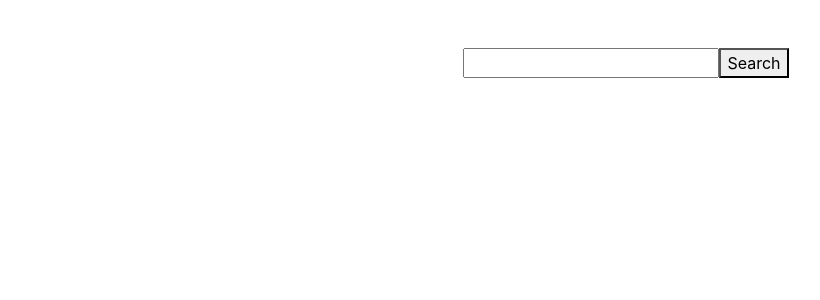
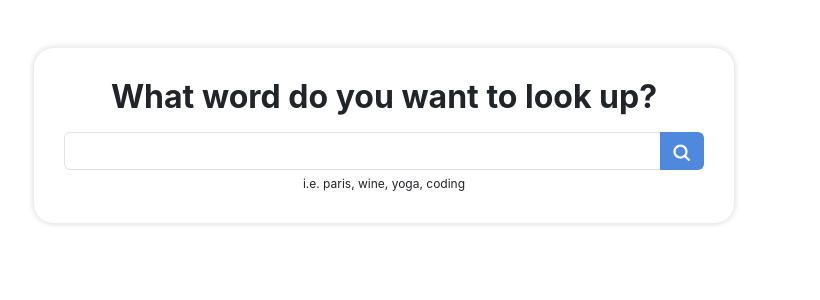
Before and after one commit to liza-rgb/dictionary, a React (Create React App) app: page / in a window 1280 px wide. Shown: the top 300 px of the page, without its empty margins (14-834 px from the left). Built offline with nearby package versions, Linux system fonts and the light colour scheme.

Commit message:
Add Dictionary styles

```diff
--- /dev/null
+++ b/src/components/Dictionary/Dictionary.css
@@ -0,0 +1,31 @@
+.Dictionary {
+  width: 700px;
+}
+
+.Dictionary section {
+  background-color: #fff;
+  border-radius: 20px;
+  margin: 30px 0;
+  padding: 30px;
+  box-shadow: 0 0 5px 2px rgba(0, 0, 0, 0.1);
+}
+
+.Dictionary button {
+  background-color: #4e89dd;
+}
+
+.Dictionary button:hover {
+  border: 1px solid #4e89dd;
+  background-color: #fff;
+}
+
+.Dictionary button svg {
+  fill: #fff;
+  width: 18px;
+  height: 18px;
+}
+
+.Dictionary .suggestions {
+  font-size: 12px;
+  margin-top: 5px;
+}
--- a/src/components/Dictionary/Dictionary.tsx
+++ b/src/components/Dictionary/Dictionary.tsx
@@ -1,6 +1,10 @@
 import React, { useRef, useState } from "react";
 import axios, { AxiosResponse } from "axios";
+
 import WordInfo from "../WordInfo";
+import { ReactComponent as SearchIcon } from "../../icons/search.svg";
+
+import "./Dictionary.css";
 
 const Dictionary: React.FC = () => {
   const searchQuery = useRef("");
@@ -8,6 +12,7 @@
 
   const handleResponse = (response: AxiosResponse) => {
     setResult(response.data[0]);
+    console.log(response.data[0].phonetics);
   };
 
   const handleSearch = (event: React.FormEvent<HTMLFormElement>) => {
@@ -23,14 +28,24 @@
   };
 
   return (
-    <div className="Dictionary">
-      <div className="mt-5 mx-5">
+    <div className="Dictionary m-5">
+      <section>
+        <h1 className="fw-bold fs-2 mb-3">What word do you want to look up?</h1>
         <form onSubmit={handleSearch}>
-          <input type="search" onChange={onSearchQueryChange} />
-          <button type="submit">Search</button>
+          <div className="input-group">
+            <input
+              type="search"
+              onChange={onSearchQueryChange}
+              className="form-control"
+            />
+            <button type="submit" className="btn">
+              <SearchIcon />
+            </button>
+          </div>
         </form>
-        <WordInfo info={result} />
-      </div>
+        <div className="suggestions">i.e. paris, wine, yoga, coding</div>
+      </section>
+      <WordInfo info={result} />
     </div>
   );
 };
```
Also changed, not shown: src/icons/search.svg (added).
